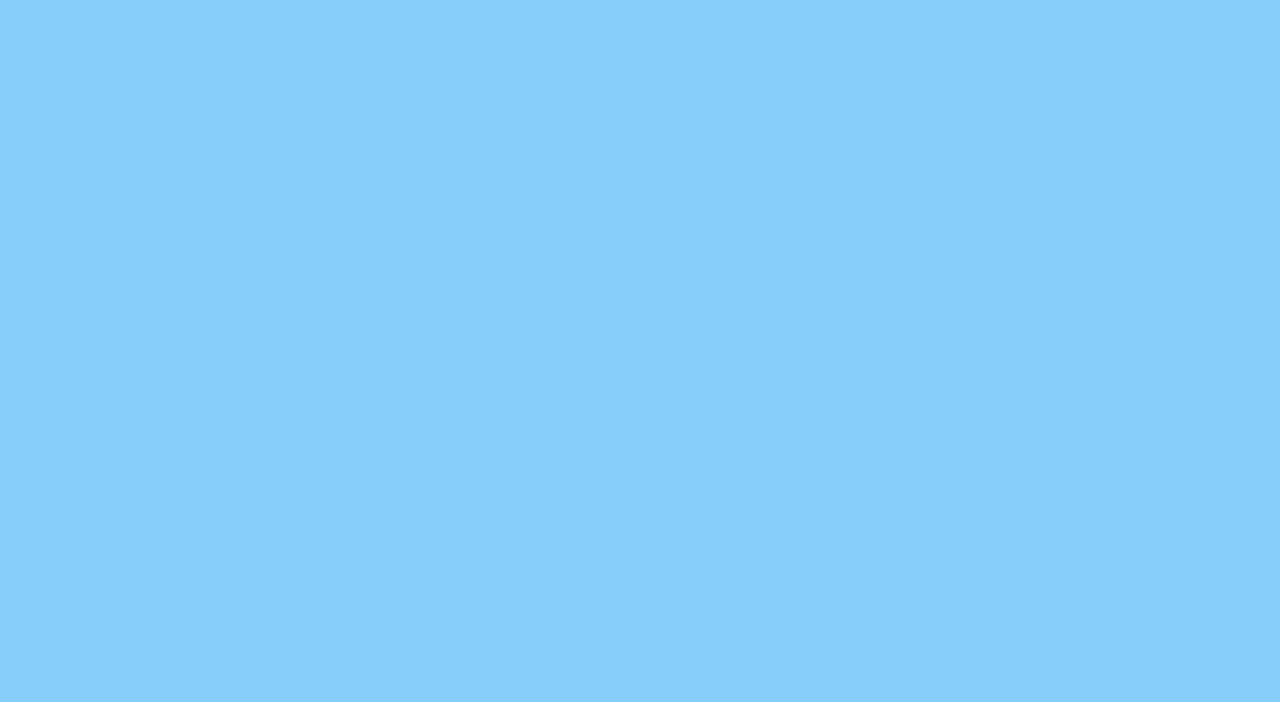
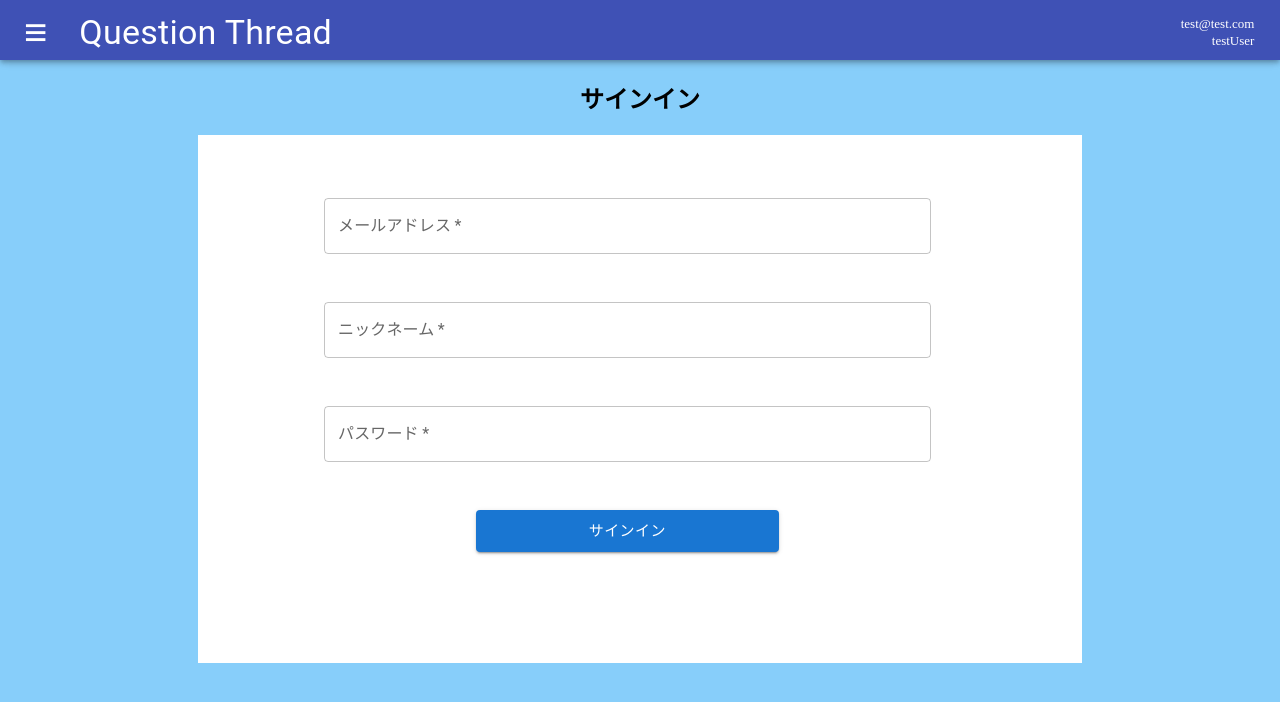
Before and after one commit to shunsuke-kawata/Question_thread, a React (Create React App) app in the folder frontend/: page /signup in a window 1280 px wide. Before the commit this address had no page. Shown: the top 702 px of the page. Built offline with nearby package versions, Linux system fonts and the light colour scheme.

Commit message:
update && create signin→signupに名前修正

```diff
--- a/frontend/src/App.js
+++ b/frontend/src/App.js
@@ -3,7 +3,7 @@ import "./css/App.css";
 import Home from "./Pages/Home";
 import { BrowserRouter, Route, Routes } from "react-router-dom";
 import NewQuestion from "./Pages/NewQuestion";
-import Signin from "./Pages/Signin";
+import Signup from "./Pages/Signup";
 import Login from "./Pages/Login";
 
 function App() {
@@ -13,7 +13,7 @@ function App() {
       <Routes>
         <Route path={`/`} element={<Home />} />
         <Route path={`/newQuestion/`} element={<NewQuestion />} />
-        <Route path={`/signin/`} element={<Signin />} />
+        <Route path={`/signup/`} element={<Signup />} />
         <Route path={`/login/`} element={<Login />} />
       </Routes>
     </BrowserRouter>
--- a/frontend/src/Components/Menubar.jsx
+++ b/frontend/src/Components/Menubar.jsx
@@ -16,7 +16,7 @@ const Menubar = ({ setMenubarFlag }) => {
         <Link className="links" to="/newQuestion">
           質問する
         </Link>
-        <Link className="links" to="/signin">
+        <Link className="links" to="/signup">
           サインイン
         </Link>
         <Link className="links" to="/login">
--- a/frontend/src/Components/SigninForm.jsx
+++ b/frontend/src/Components/SignupForm.jsx
@@ -4,7 +4,7 @@ import { useForm } from "react-hook-form";
 import { Link } from "react-router-dom";
 import "../css/SigninForm.css";
 
-const SiginForm = () => {
+const SignupForm = () => {
   const {
     register,
     handleSubmit,
@@ -13,7 +13,7 @@ const SiginForm = () => {
   } = useForm();
   const onSubmit = async (data) => {
     try {
-      await axios.post(process.env.REACT_APP_HOST_URL + "/signin", data);
+      await axios.post(process.env.REACT_APP_HOST_URL + "/signup", data);
       reset();
     } catch (err) {
       console.log(err);
@@ -76,4 +76,4 @@ const SiginForm = () => {
   );
 };
 
-export default SiginForm;
+export default SignupForm;
--- a/frontend/src/Pages/Signin.js
+++ b/frontend/src/Pages/Signup.js
@@ -1,16 +1,16 @@
 import Common from "../Components/Common";
-import SigninForm from "../Components/SigninForm";
+import SignupForm from "../Components/SignupForm";
 import "../css/Signin.css";
 
-const Signin = () => {
+const Signup = () => {
   //データを登録するためのフックステー
   return (
     <>
       <Common />
       <h2 id="signinTitle">サインイン</h2>
-      <SigninForm />
+      <SignupForm />
     </>
   );
 };
 
-export default Signin;
+export default Signup;
```
Also changed, not shown: 2 other files (tests, documents, lock files or other folders).
